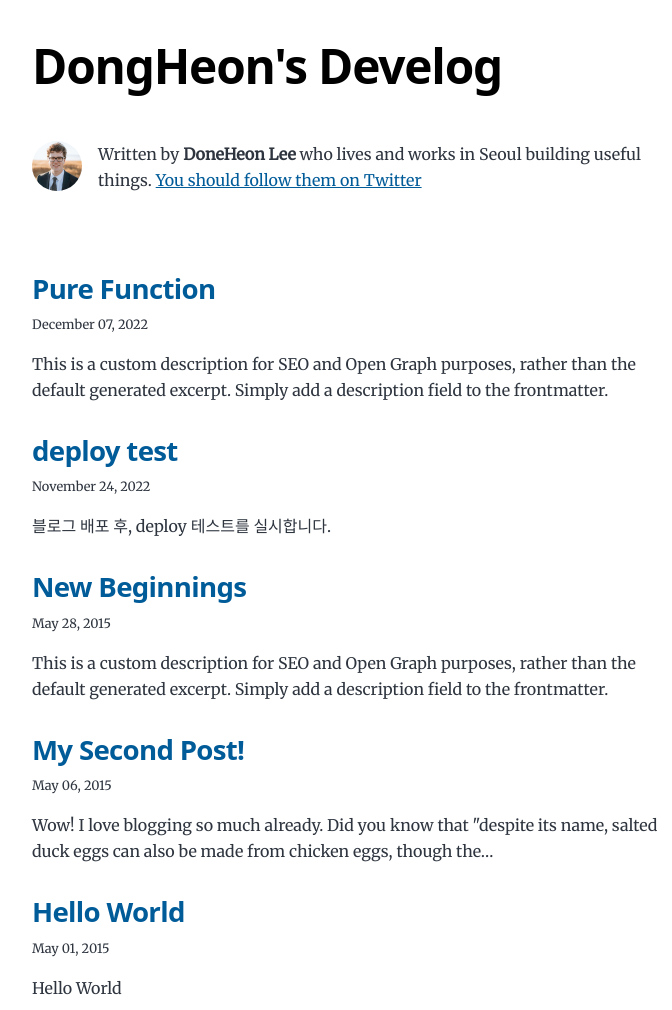
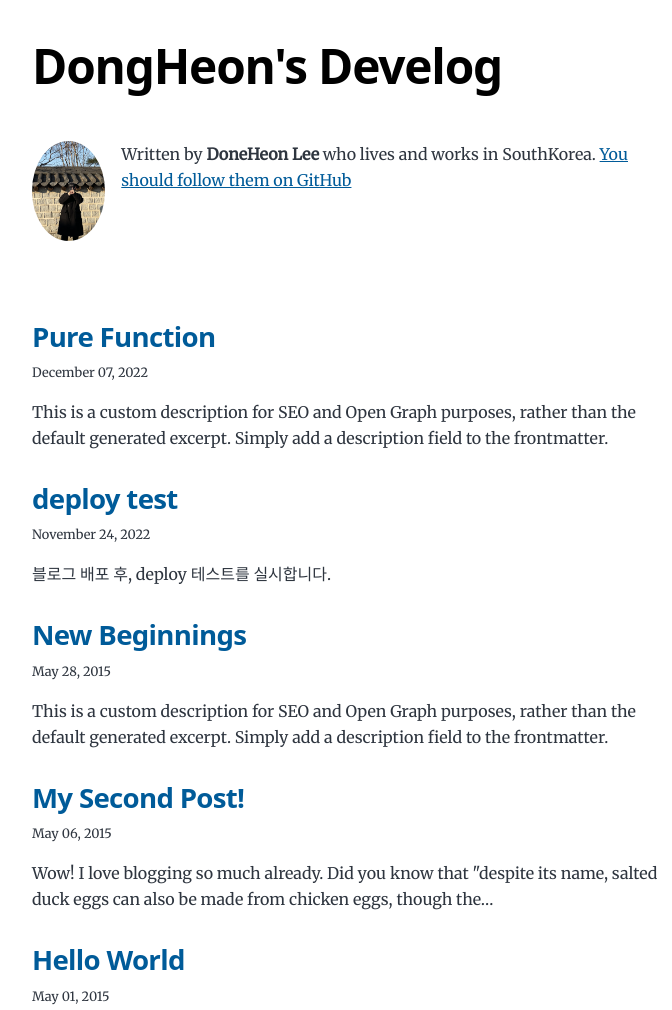
Before and after one commit to Sirius506775/gatsbyBlog, a Gatsby site: page / in a window 1280 px wide. Shown: the top 1010 px of the page, without its empty margins (292-964 px from the left). Built offline with nearby package versions, Linux system fonts and the light colour scheme; Gatsby itself is replaced by a stand-in of ours.

Commit message:
Bio Update

```diff
--- a/gatsby-config.js
+++ b/gatsby-config.js
@@ -12,12 +12,12 @@ module.exports = {
     title: `DongHeon's Develog`,
     author: {
       name: `DoneHeon Lee`,
-      summary: `who lives and works in Seoul building useful things.`,
+      summary: `who lives and works in SouthKorea.`,
     },
     description: `A starter blog demonstrating what Gatsby can do.`,
     siteUrl: `https://sirius506775.github.io/`,
     social: {
-      twitter: `kylemathews`,
+      github: `sirius506775`,
     },
   },
   plugins: [
--- a/src/components/bio.js
+++ b/src/components/bio.js
@@ -36,9 +36,9 @@ const Bio = () => {
         className="bio-avatar"
         layout="fixed"
         formats={["auto", "webp", "avif"]}
-        src="../images/profile-pic.png"
-        width={50}
-        height={50}
+        src="../images/profile_img2.webp"
+        width={100}
+        height={100}
         quality={95}
         alt="Profile picture"
       />
@@ -46,8 +46,8 @@ const Bio = () => {
         <p>
           Written by <strong>{author.name}</strong> {author?.summary || null}
           {` `}
-          <a href={`https://twitter.com/${social?.twitter || ``}`}>
-            You should follow them on Twitter
+          <a href={`https://github.com/${social?.twitter || ``}`}>
+            You should follow them on GitHub
           </a>
         </p>
       )}
```
Also changed, not shown: content/blog/.obsidian/workspace.json, package.json (line endings or trailing spaces), src/images/profile_img2.webp (added).
